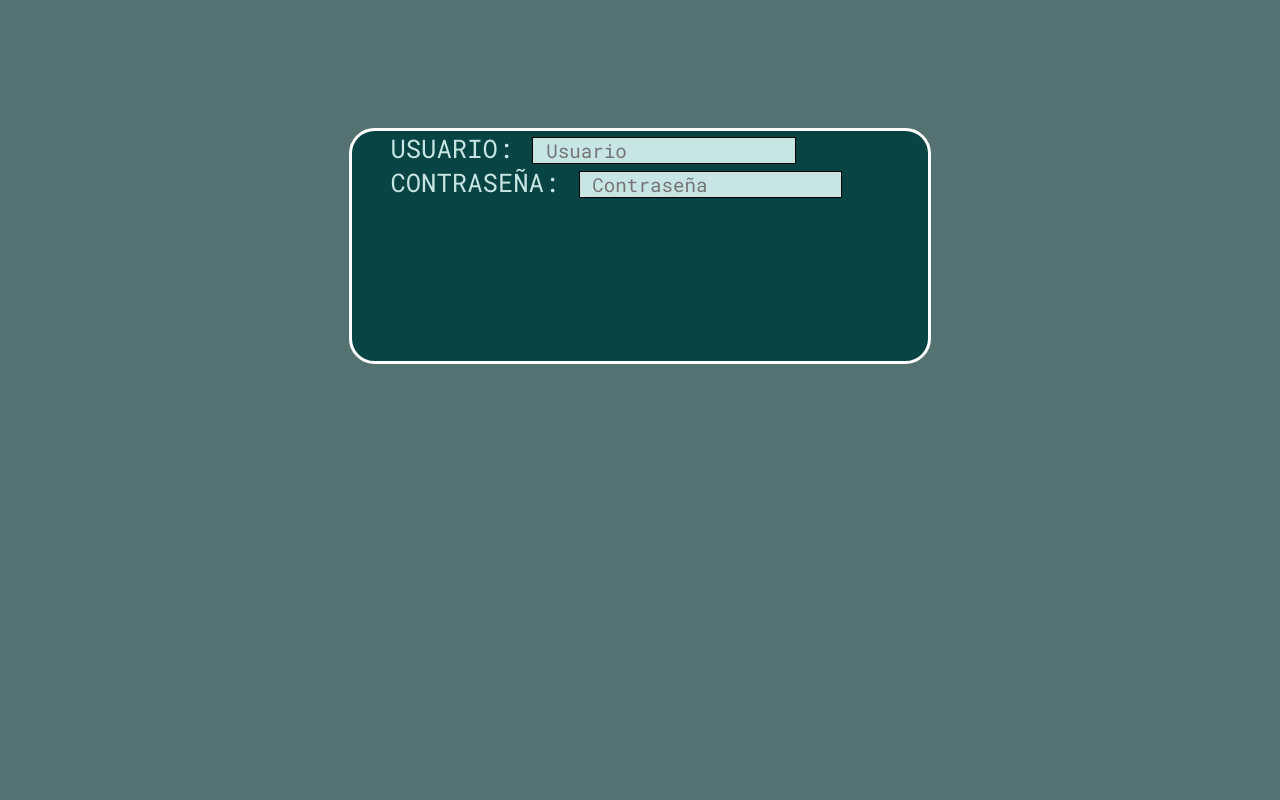
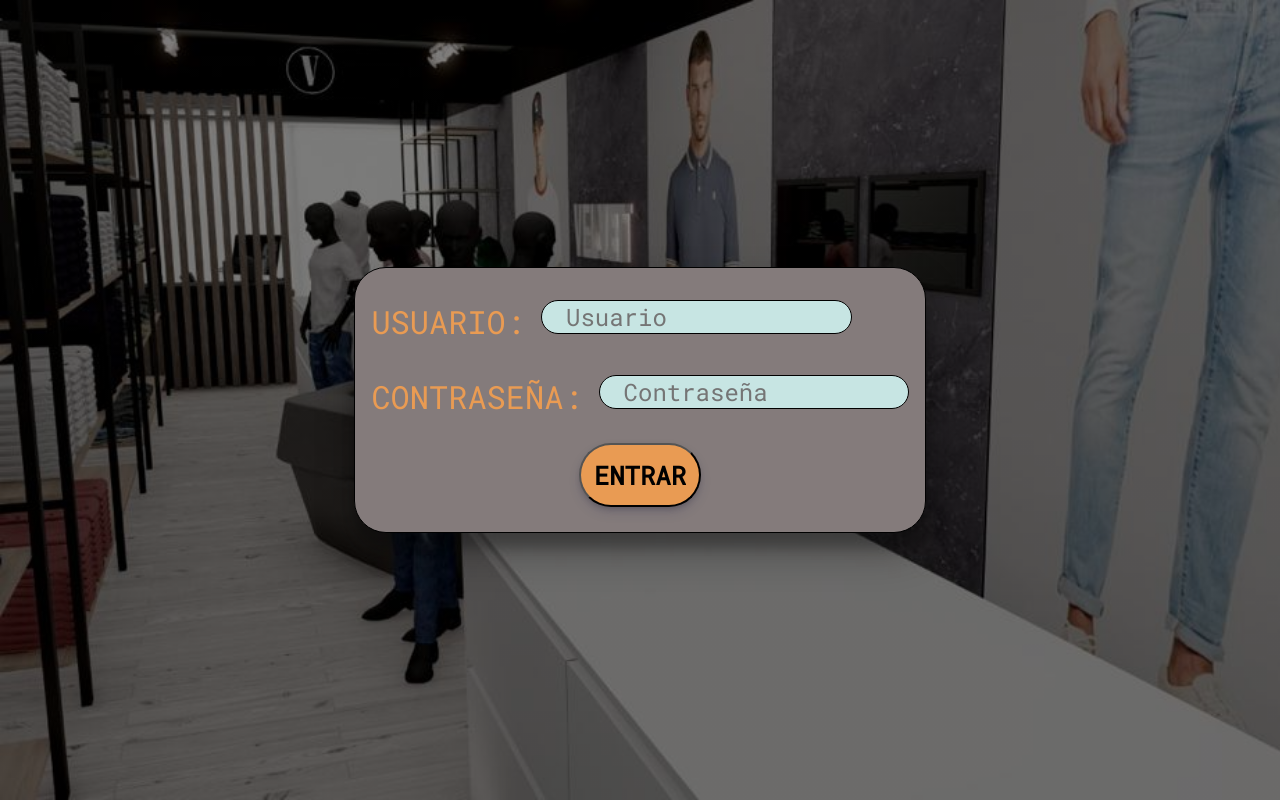
Before and after one commit to TimoteoGambella/Diseno-E-Commerce, a Next.js app: page /components/dashboard/DashboardLogin in a window 1280 px wide. Built offline with nearby package versions, Linux system fonts and the light colour scheme; a web font is replaced by a local one.

Commit message:
Dashboard login

```diff
--- a/pages/components/dashboard/DashboardLogin.js
+++ b/pages/components/dashboard/DashboardLogin.js
@@ -9,12 +9,19 @@ export default function DashboardLogin ({setLogin,login}) {
     return (
         <div className="logeo-block">
             <div className="logeo-container">
+
+                <div className="loguin_input">
                     <label form="usuario">USUARIO:</label>
                     <input placeholder="Usuario" name="usuario" id="usuario"/>
+                </div>
+
+                <div className="loguin_input">
                     <label form="contraseña">CONTRASEÑA:</label>
-            <input placeholder="Contraseña" type={"password"} name="contraseña" id="contraseña"/>
+                    <input placeholder="Contraseña" type="password" name="contraseña" id="contraseña"/>
+                </div>
+
                 <div className="container-logeo-button">
-                <p onClick={()=>{loginExito(usuario.value,contraseña.value)}}>CONFIRMAR</p>
+                    <button onClick={()=>{loginExito(usuario.value,contraseña.value)}}>ENTRAR</button>
                 </div>
             </div>
         </div>
--- a/styles/components/_dashboardLogin.scss
+++ b/styles/components/_dashboardLogin.scss
@@ -1,60 +1,79 @@
-
-.login-dashboard{
-    cursor: pointer;
-    background-color: transparent;
-    margin-left: 3vw;
-  }
 
   .logeo-block{
     width: 100vw;
     height: 100%;
-    background-color: hsl(180, 79%, 15%,0.5);
+    --opacidad-negro: 0.5;
+    background-image: linear-gradient(rgba(0, 0, 0, var(--opacidad-negro)), rgba(0, 0, 0, var(--opacidad-negro))), url("../../public/img/local3.jpeg");
+    background-size: cover;
     backdrop-filter: blur(2px);
     position: fixed;
     top: 0;
     left: 0;
-    z-index: 15;
+    display: flex;
+    // z-index: 15;
   }
+
   .logeo-container{
-    width: 45%;
-    height: 18vw;
-    background-color: #084444;
-    border-radius: 2vw;
+    width: auto;
+    height: auto;
     margin: auto;
-    margin-top: 10%;
-    border: 3px solid white;
+
+    --opacidad-negro: 0.3;
+    background-color: #847b7b;
+    border-radius: 2em;
+    border: 1px solid black;
+    box-shadow: rgba(0, 0, 0, 0.3) 0px 19px 38px, rgba(0, 0, 0, 0.22) 0px 15px 12px;
+
+
+    .loguin_input{
+      width: 100%;
+      display: flex;
+      align-items: center;
+      justify-content: flex-start;
+
       label{
         background-color: transparent;
-      margin-left: 3vw;
-      margin-top: 1vw;
-      font-size: 2vw;
-      color: #c7e5e3;
-      margin-right: 1.5vw;
+        margin: 1em 0.5em 0 0.5em;
+        font-size: 2em;
+        color: #e99b53;
       }
+
       input{
+        width: 50%;
         background-color: #c7e5e3;
         border: 1px solid black;
-      font-size: 1.5vw;
-      padding-left: 1vw;
+        font-size: 1.5em;
+        padding-left: 1em;
+        border-radius: 5em;
+        margin-top: 1em;
+
+        &:focus{
+          outline: none !important;
+
         }
+      }
+    }
+
     .container-logeo-button{
       display: flex;
       width: 70%;
       background-color: transparent;
       margin: auto;
       justify-content: center;
-      p{
-        margin: 1.5vw;
-        padding: 1vw;
-        border-radius: 2vw;
-        font-size: 1.6vw;
+
+      button{
+        margin: 1em;
+        padding: 0.5em;
+        border-radius: 2em;
+        font-size: 1.6em;
         cursor: pointer;
-        color: #084444;
+        color: black;
+        background-color: #e99b53;
         font-weight: 600;
+        box-shadow: rgba(50, 50, 93, 0.25) 0px 6px 12px -2px, rgba(0, 0, 0, 0.3) 0px 3px 7px -3px;
         &:hover{
-          background-color: #084444;
-          color: #c7e5e3;
-          border: 3px solid #c7e5e3;
+          background-color: #cc9a6c;
+          border: 1px solid #e99b53;
         }
       }
     }
```
Lines whose indentation alone changed are shown as unchanged.
